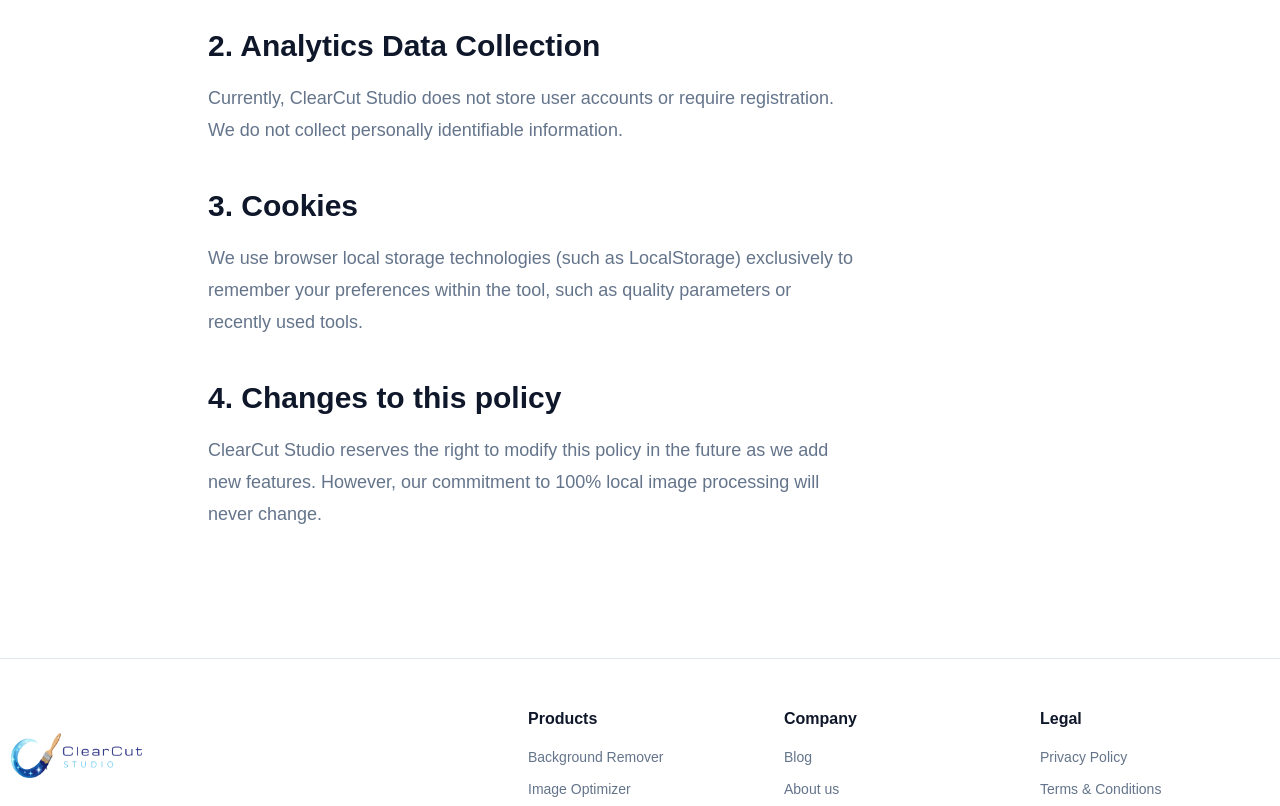
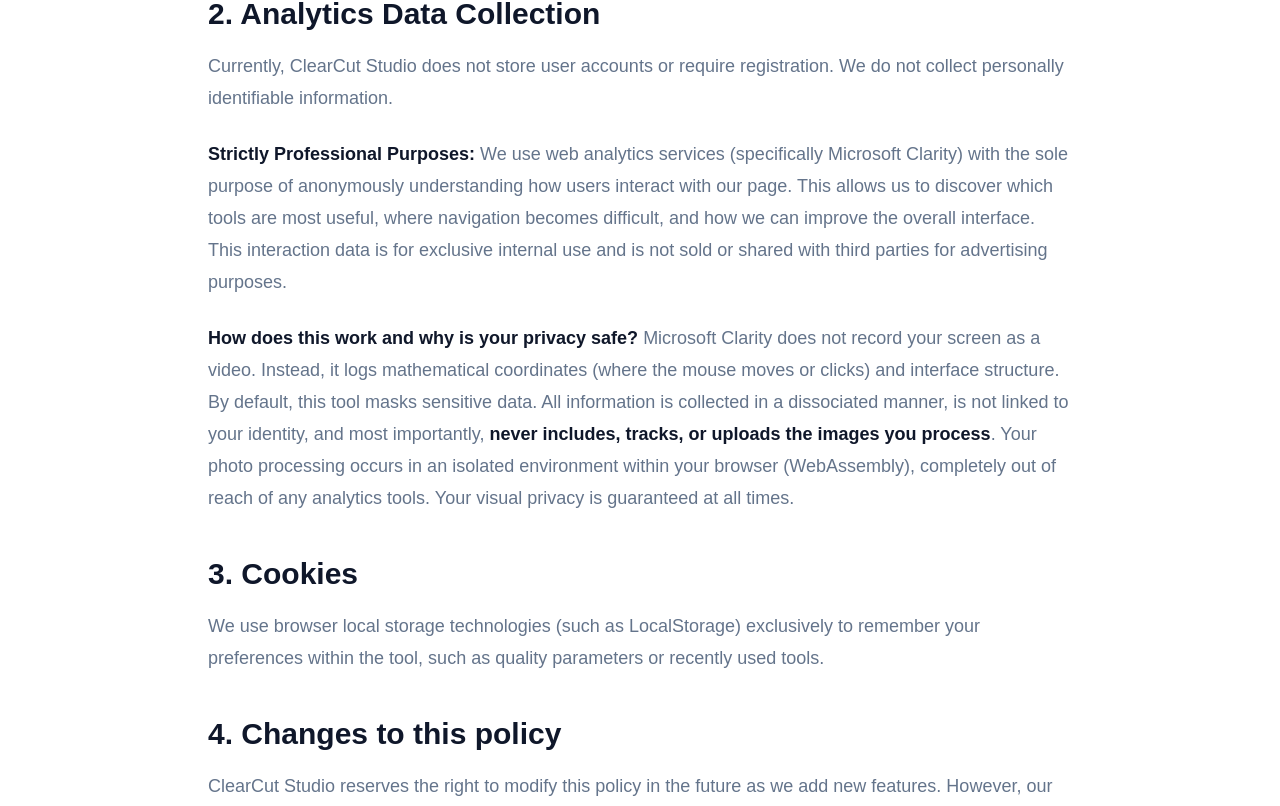
Before and after one commit to fabianhermar/clearcut-studio, a Next.js app: page /en/privacy in a window 1280 px wide. Shown: the part 654-1460 px from the top of the page. Built offline with nearby package versions, Linux system fonts and the light colour scheme; a web font is replaced by a local one.

Commit message:
feat(privacy): Enhance privacy policy with Microsoft Clarity details and update prose styling

```diff
--- a/app/[lang]/privacy/page.tsx
+++ b/app/[lang]/privacy/page.tsx
@@ -28,7 +28,7 @@
           {isEs ? "Última actualización: Junio de 2026" : "Last updated: June 2026"}
         </p>
 
-        <div className="prose prose-invert prose-lg font-accent text-muted-foreground">
+        <div className="prose dark:prose-invert prose-slate prose-lg max-w-none font-accent text-muted-foreground prose-headings:text-foreground prose-strong:text-foreground">
           {isEs ? (
             <>
               <p>
@@ -52,6 +52,18 @@
               <p>
                 Actualmente, ClearCut Studio no almacena cuentas de usuario ni requiere registro.
                 No recopilamos información personal identificable.
+              </p>
+              <p className="mt-4">
+                <strong>Fines Estrictamente Profesionales:</strong> Utilizamos servicios de análisis web (específicamente Microsoft Clarity) con el único propósito de entender de forma anónima cómo interactúan los usuarios con nuestra página. Esto nos permite descubrir qué herramientas son más útiles, dónde se dificulta la navegación y cómo podemos mejorar la interfaz general. Estos datos de interacción son para uso interno exclusivo y no se venden ni se comparten con terceros para fines publicitarios.
+              </p>
+              <p className="mt-4">
+                <strong>¿Cómo funciona esto y por qué tu privacidad está a salvo?</strong> Microsoft Clarity no graba tu pantalla
+                como un video, sino que registra coordenadas matemáticas (dónde se mueve el ratón o se hace clic) y la estructura
+                de la interfaz. Por defecto, esta herramienta enmascara datos sensibles. Toda la información se recopila de
+                manera disociada, no está vinculada a tu identidad y, lo más importante, <strong>jamás incluye, rastrea ni sube
+                las imágenes que procesas</strong>. El procesamiento de tus fotos ocurre en un entorno aislado dentro de tu
+                navegador (WebAssembly), totalmente fuera del alcance de cualquier herramienta de análisis. Tu privacidad visual
+                está garantizada en todo momento.
               </p>
 
               <h2 className="text-foreground font-heading mt-10 mb-4">3. Cookies</h2>
@@ -92,6 +104,17 @@
                 Currently, ClearCut Studio does not store user accounts or require registration.
                 We do not collect personally identifiable information.
               </p>
+              <p className="mt-4">
+                <strong>Strictly Professional Purposes:</strong> We use web analytics services (specifically Microsoft Clarity) with the sole purpose of anonymously understanding how users interact with our page. This allows us to discover which tools are most useful, where navigation becomes difficult, and how we can improve the overall interface. This interaction data is for exclusive internal use and is not sold or shared with third parties for advertising purposes.
+              </p>
+              <p className="mt-4">
+                <strong>How does this work and why is your privacy safe?</strong> Microsoft Clarity does not record your screen
+                as a video. Instead, it logs mathematical coordinates (where the mouse moves or clicks) and interface structure.
+                By default, this tool masks sensitive data. All information is collected in a dissociated manner, is not
+                linked to your identity, and most importantly, <strong>never includes, tracks, or uploads the images you
+                process</strong>. Your photo processing occurs in an isolated environment within your browser (WebAssembly),
+                completely out of reach of any analytics tools. Your visual privacy is guaranteed at all times.
+              </p>
 
               <h2 className="text-foreground font-heading mt-10 mb-4">3. Cookies</h2>
               <p>
```
